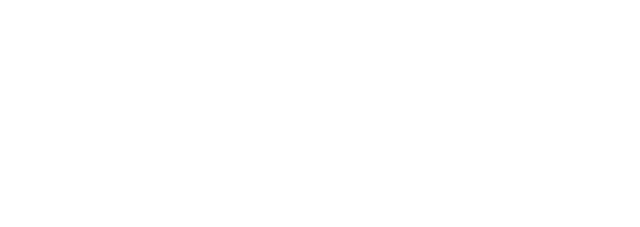
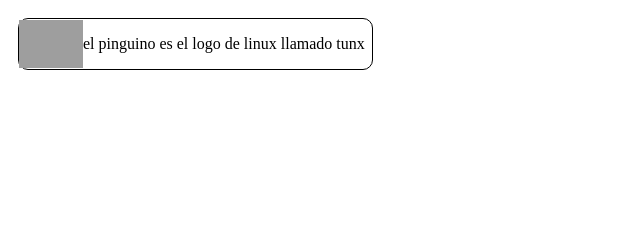
Before and after one commit to mclovin65/evaluacion-labo, a plain HTML site: page index.html in a window 1280 px wide. Shown: the whole page, without its empty margins (0-640 px from the left). Drawn offline with Linux system fonts and the light colour scheme; grey boxes are pictures that could not be loaded.

Commit message:
componente 1 terminada

```diff
--- a/componentes/componente1/componente1.css
+++ b/componentes/componente1/componente1.css
@@ -0,0 +1,13 @@
+.iv{
+    display: flex;
+    align-items: center;
+    border: 1px solid black;
+    margin: 10px 10px;
+    border-radius: 10px;
+}
+.img-logo{
+    width: 4rem;
+}
+.h2{
+    flex-direction: column;
+}
--- a/componentes/componente1/componente1.js
+++ b/componentes/componente1/componente1.js
@@ -0,0 +1,14 @@
+let navBarDiv = document.createElement('div');
+navBarDiv.className = "iv";
+
+let imgLogo = document.createElement('img');
+imgLogo.src = "https://external-content.duckduckgo.com/iu/?u=https%3A%2F%2Ftse1.mm.bing.net%2Fth%3Fid%3DOIP.zLlZ7bQaAnN3VbIgnvfZegAAAA%26pid%3DApi&f=1&ipt=719eb908ee0aedc699c878156dad8cdb96e6c73264b35da11541d96c3549a440&ipo=images";
+imgLogo.className = "img-logo";
+navBarDiv.appendChild(imgLogo);
+
+let h2 = document.createElement('p');
+h2.innerText = "el pinguino es el logo de linux llamado tunx";
+navBarDiv.appendChild(h2);
+
+
+export { navBarDiv };
--- a/index.css
+++ b/index.css
@@ -0,0 +1,6 @@
+body{
+    width: 375px;
+
+    display: grid;
+    grid-template-rows: 1fr 1fr 1fr;
+}
--- a/index.html
+++ b/index.html
@@ -1,9 +1,8 @@
 <!DOCTYPE html>
-<html lang="en">
+<html lang="es">
 <head>
     <meta charset="UTF-8">
-    <meta name="viewport" content="width=
-    , initial-scale=1.0">
+    <meta name="viewport" content="width=device-width, initial-scale=1.0">
 
     <link rel="stylesheet" href="config.css">
     <link rel="stylesheet" href="index.css">
@@ -13,9 +12,9 @@
     <title>Document</title>
 </head>
 <body>
-
+    <main id="root"></main>
 <script src="main.js" type="module"></script>
-
+<Script src="componentes/componente1/componente1.js" type="module"></Script>
 
 </body>
 </html>
--- a/main.js
+++ b/main.js
@@ -1 +1,16 @@
-let dom=document.querySelector("#root");
+import { navBarDiv } from "./componentes/componente1/componente1.js";
+
+
+let DOM = document.querySelector("#root");
+
+
+let navBar = document.createElement('section');
+navBar.className = "nav-bar";
+navBar.appendChild(navBarDiv);
+DOM.appendChild(navBar);
+
+/* proyect */
+let proyect = document.createElement('section');
+proyect.className = "proyect";
+proyect.appendChild (proyectos()); //<------- componente
+DOM.appendChild(proyect);
```
